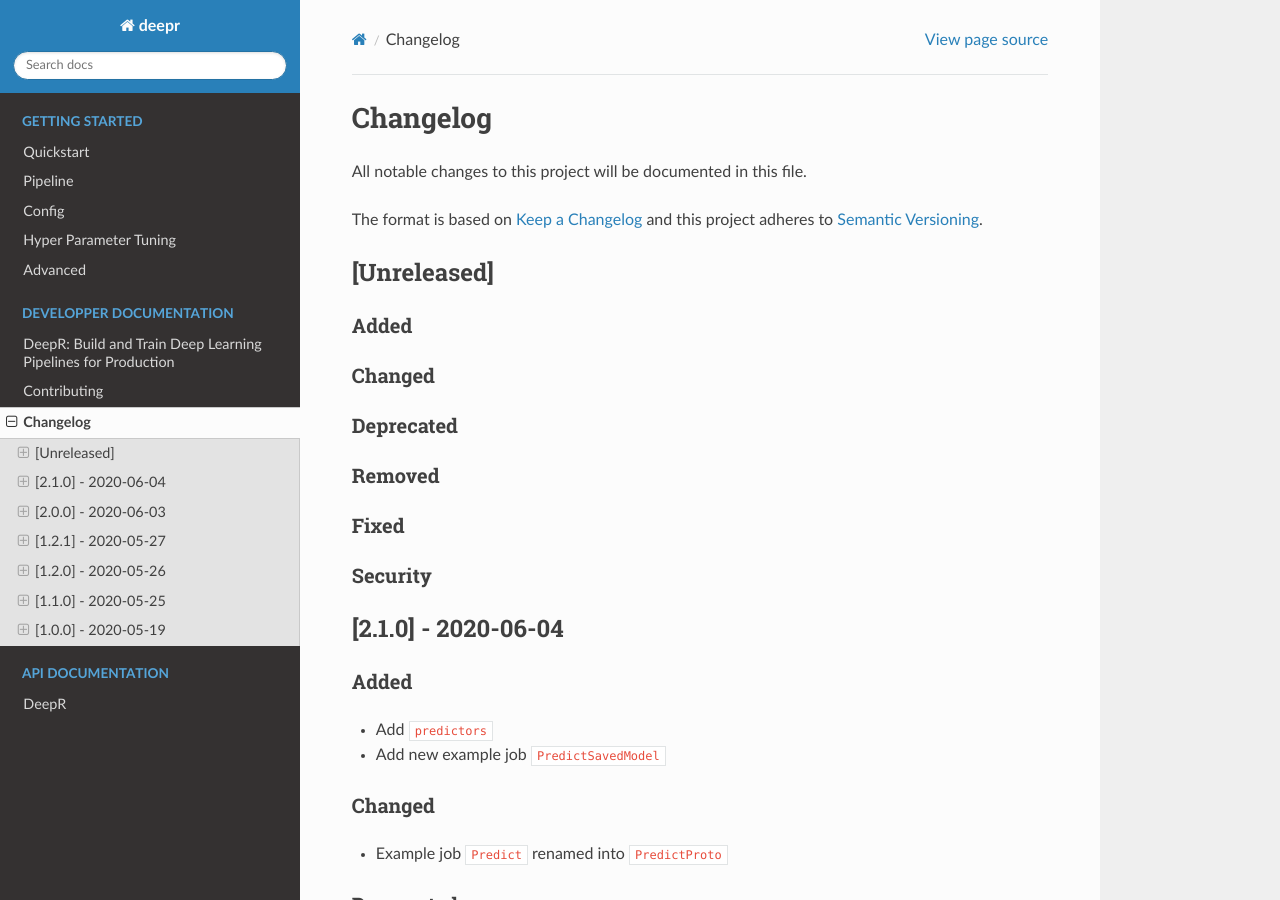
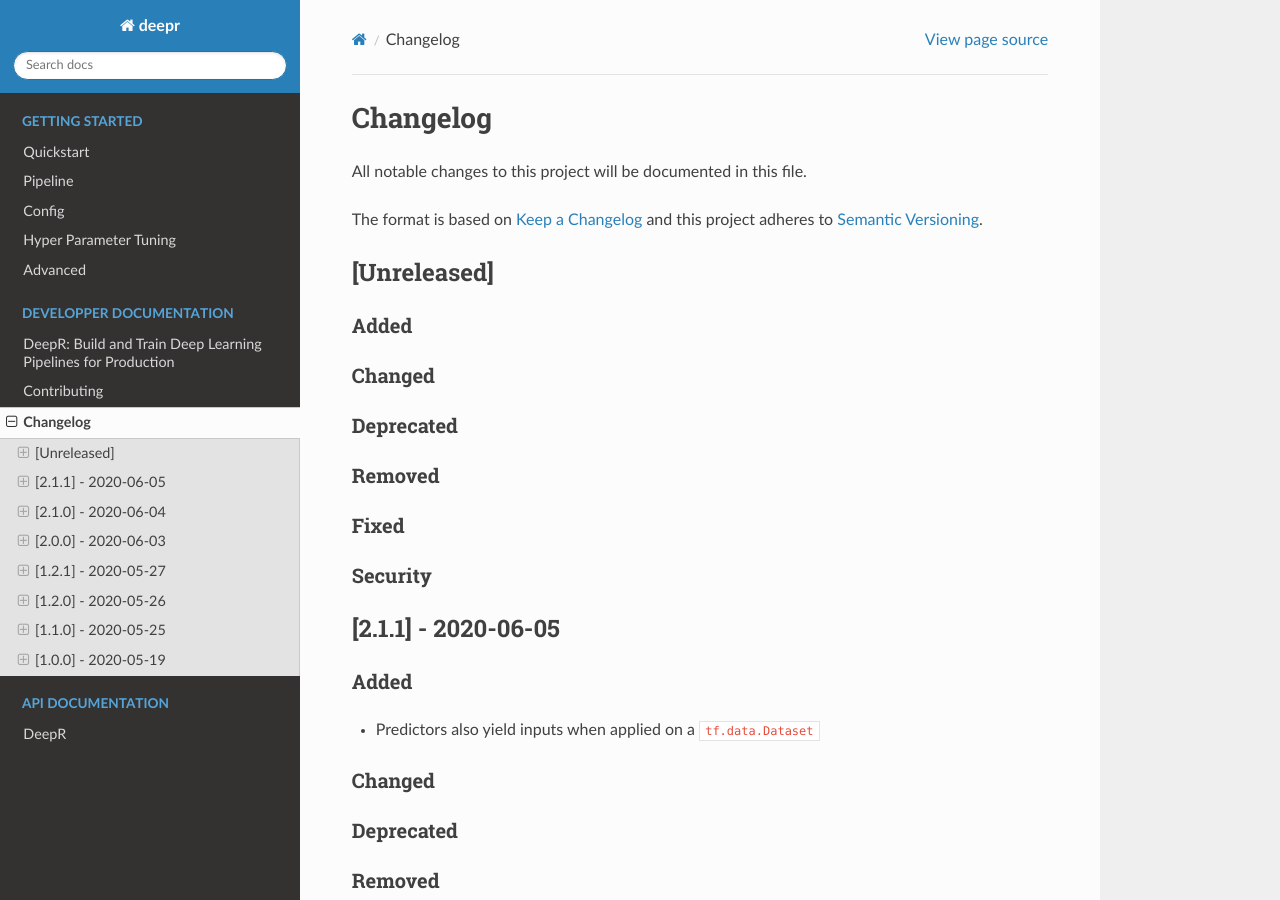
Before and after one commit to criteo/deepr, a Sphinx documentation site: the page built from docs/CHANGELOG.rst, in a window 1280 px wide and 900 px high. Built offline with Sphinx 7.4.7 and the Read the Docs theme 2.0.0, drawn with Linux system fonts in a browser that asks for light colours; pages that are not in the unit, such as notebooks, are missing from menus.

Commit message:
Yield inputs when using predictor on dataset

```diff
--- a/deepr/version.py
+++ b/deepr/version.py
@@ -1,4 +1,4 @@
 # pylint: disable=all
 
-__version__ = "2.1.0"
+__version__ = "2.1.1"
 __author__ = "Criteo"
--- a/docs/CHANGELOG.rst
+++ b/docs/CHANGELOG.rst
@@ -12,6 +12,24 @@ and this project adheres to `Semantic Versioning <http://semver.org/>`_.
 
 Added
 ~~~~~
+Changed
+~~~~~~~
+Deprecated
+~~~~~~~~~~
+Removed
+~~~~~~~
+Fixed
+~~~~~
+Security
+~~~~~~~~
+
+[2.1.1] - 2020-06-05
+--------------------
+
+Added
+~~~~~
+- Predictors also yield inputs when applied on a ``tf.data.Dataset``
+
 Changed
 ~~~~~~~
 Deprecated
--- a/docs/conf.py
+++ b/docs/conf.py
@@ -23,7 +23,7 @@ copyright = "2020, Criteo"
 author = "Criteo"
 
 # The full version, including alpha/beta/rc tags
-release = "2.0.0"
+release = "2.1.1"
 
 
 # -- General configuration ---------------------------------------------------
```
Also changed, not shown: 1 other file.
